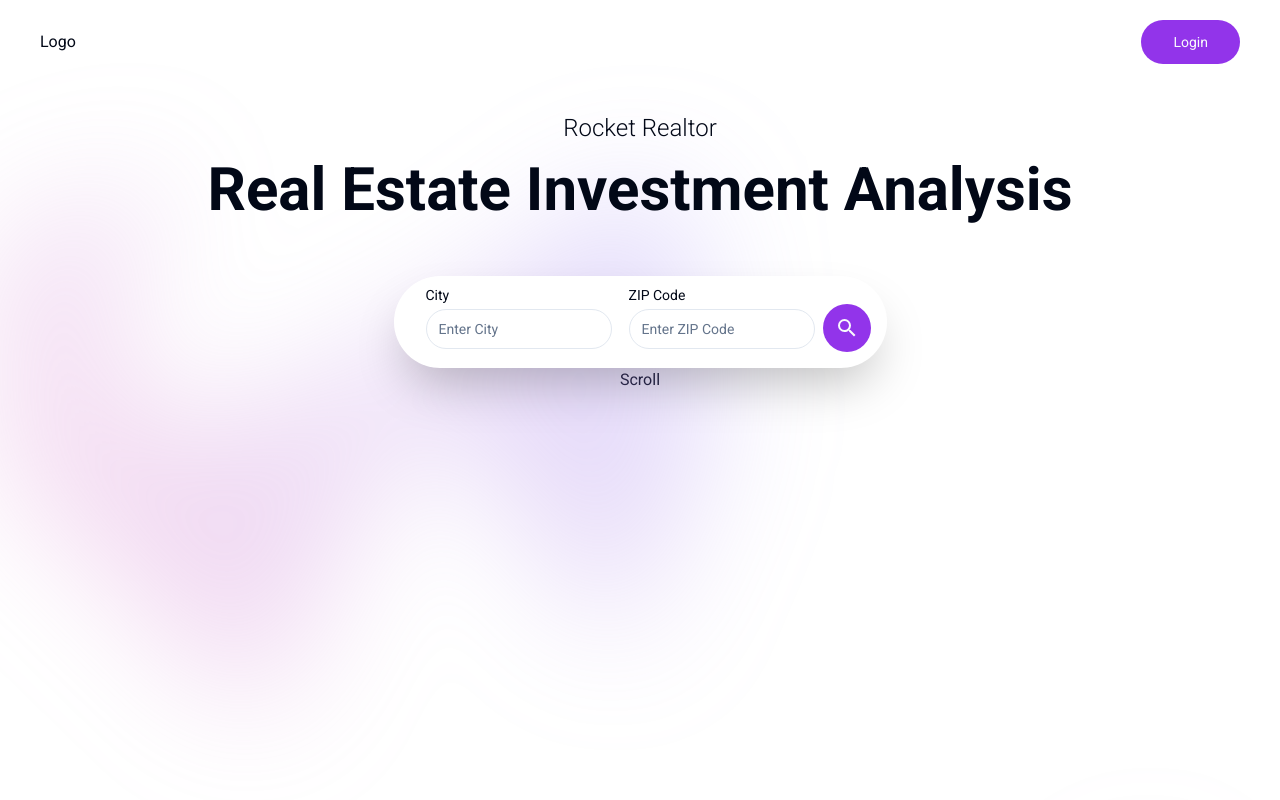
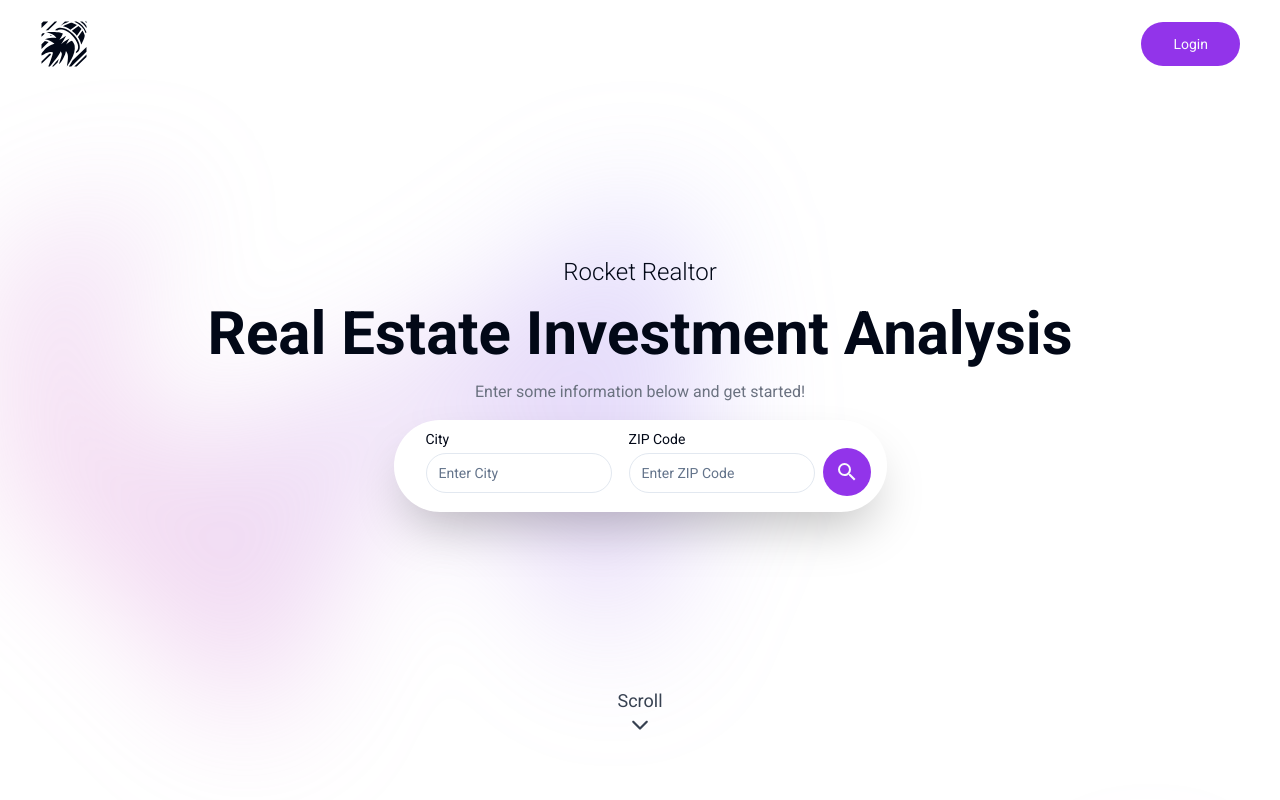
Before and after one commit to hoainamcse/prime-estate, a React (Vite) app: page / in a window 1280 px wide. Shown: the top 800 px of the page. Built offline with nearby package versions, Linux system fonts and the light colour scheme.

Commit message:
Home page additions

```diff
--- a/src/pages/HomePage.jsx
+++ b/src/pages/HomePage.jsx
@@ -3,15 +3,39 @@ import {Input} from "../components/ui/input.tsx";
 import {Label} from "../components/ui/label.tsx";
 import {Separator} from "../components/ui/separator.tsx";
 import { MdSearch } from "react-icons/md";
+import { FaChevronDown } from "react-icons/fa6";
+import {useEffect, useState} from "react";
+import {Card, CardContent, CardHeader} from "../components/ui/card.tsx";
+import { GiRocketThruster } from "react-icons/gi";
 
 
 const HomePage = () => {
+    const [isVisible, setIsVisible] = useState(true);
+
+    const checkScroll = () => {
+        if (window.scrollY > 0) {
+            setIsVisible(false);
+        }
+        else {
+            setIsVisible(true);
+        }
+    };
+
+    useEffect(() => {
+        window.addEventListener('scroll', checkScroll);
+
+        return () => {
+            window.removeEventListener('scroll', checkScroll);
+        };
+    }, []);
+
+
     return (
         <div className="bg-white">
             <header className="absolute inset-x-0 top-0 z-50">
                 <nav className="flex items-center justify-between mx-10 my-5">
-                    <div >
-                        Logo
+                    <div>
+                        <GiRocketThruster  className="cursor-pointer w-12 h-12 hover:fill-primary"/>
                     </div>
                     <div>
                         <Button  size="lg">
@@ -20,10 +44,10 @@ const HomePage = () => {
                     </div>
                 </nav>
             </header>
-            <div className="relative isolate z-[1]">
+            <div className="relative isolate z-1">
                 {/*Background Start*/}
                 <div
-                    className="absolute inset-x-0 -top-40 transform-gpu overflow-hidden blur-3xl"
+                    className="absolute inset-x-0 -top-72 transform-gpu overflow-hidden blur-3xl"
                     aria-hidden="true"
                 >
                     <div
@@ -43,14 +67,17 @@ const HomePage = () => {
                 </div>
             </div>
             {/*Background End*/}
-                <div className="flex flex-col items-center mt-28 gap-y-4 relative z-10">
+                <div className="flex flex-col items-center mt-64 gap-y-4 relative z-10">
                     <span className="text-2xl font-light text-center">
                         Rocket Realtor
                     </span>
                     <span className="text-6xl font-bold text-center">
                         Real Estate Investment Analysis
                     </span>
-                    <div className="flex flex-row gap-x-2 mt-10 bg-white shadow-2xl pt-2 pb-4 px-8 pr-4 rounded-full">
+                    <p className="text-gray-500">
+                        Enter some information below and get started!
+                    </p>
+                    <div className="flex flex-row gap-x-2 bg-white shadow-2xl pt-2 pb-4 px-8 pr-4 rounded-full">
                         <div className="grid w-full max-w-sm items-center">
                             <Label htmlFor="email">City</Label>
                             <Input type="text" id="city" placeholder="Enter City" />
@@ -66,11 +93,27 @@ const HomePage = () => {
                             </Button>
                         </div>
                     </div>
+
+                    <Card hidden>
+                        <CardHeader>
+                            Test
+                        </CardHeader>
+
+                        <CardContent>
+                            Text
+                        </CardContent>
+                    </Card>
                 </div>
 
-                <div className="flex justify-center">
+
+            {/*Scroll Indicator*/}
+            {isVisible && (
+                <div className="animate-bounce text-lg fixed inset-x-0 bottom-14 flex flex-col justify-center items-center text-gray-700">
                     Scroll
+                    <FaChevronDown />
                 </div>
+                )}
+
         </div>
     )
 }
```
